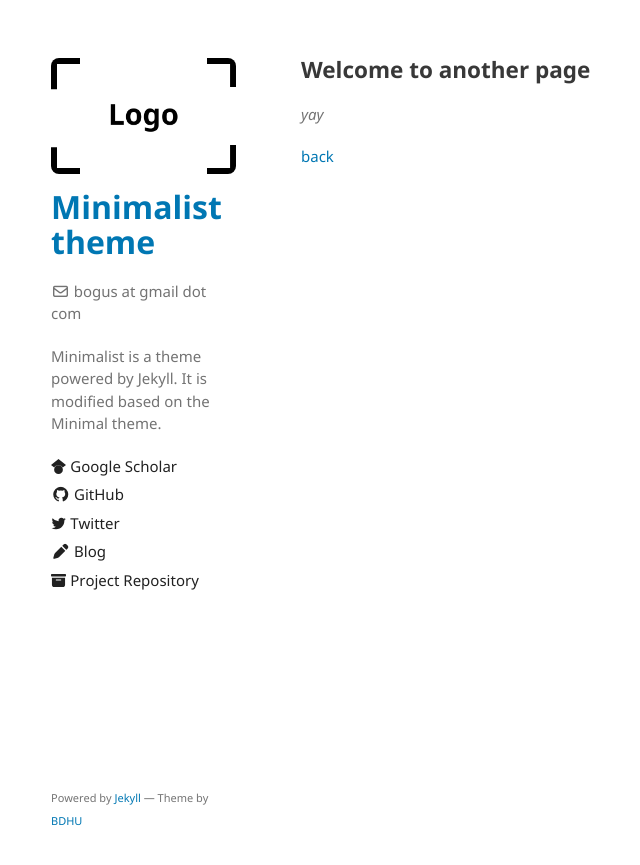
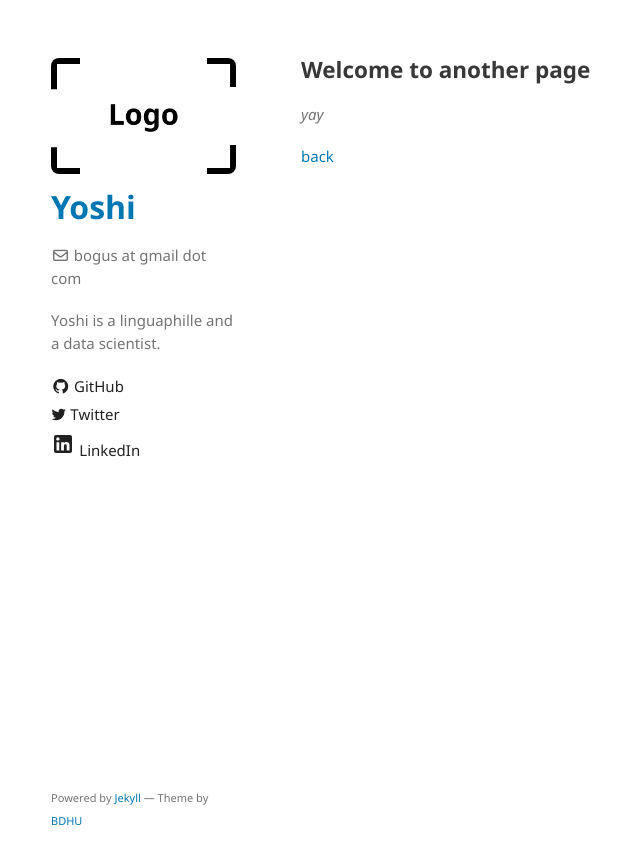
Before and after one commit to BDHU/minimalist, a Jekyll site: the page built from another-page.md, in a window 1280 px wide. Shown: the top 865 px of the page, without its empty margins (159-799 px from the left). Built offline with Jekyll 4.4.1, drawn with Linux system fonts in a browser that asks for light colours; our own code applies the rules of GitHub Pages for plain Markdown files.

Commit message:
Update _config.yml

```diff
--- a/_config.yml
+++ b/_config.yml
@@ -1,9 +1,9 @@
-title: Minimalist theme
+title: Yoshi
 logo: /assets/img/logo.png
 email: bogus at gmail dot com
-description: Minimalist is a theme powered by Jekyll. It is modified based on the Minimal theme.
+description: Yoshi is a linguaphille and a data scientist.
 show_downloads: false
-google_analytics: G-ZLK2GHB055
+google_analytics: G-ZLK2GHB056
 color-scheme: auto
 plugins:
   - jekyll-sitemap
@@ -12,21 +12,15 @@ plugins:
 
 # You can find fonts from https://iconify.design or https://fontawesome.com. Below is just an example illustrating how to use custom icons
 sidebar:
-  - name: Google Scholar
-    icon: <svg xmlns="http://www.w3.org/2000/svg" aria-hidden="true" role="img" style="vertical-align:-0.125em;" width="1em" height="1em" preserveAspectRatio="xMidYMid meet" viewBox="0 0 24 24"><path d="M5.242 13.769L0 9.5L12 0l12 9.5l-5.242 4.269C17.548 11.249 14.978 9.5 12 9.5c-2.977 0-5.548 1.748-6.758 4.269zM12 10a7 7 0 1 0 0 14a7 7 0 0 0 0-14z" fill="currentColor"/></svg>
-    link: https://scholar.google.com/citations?user=zR6afi8AAAAJ
   - name: GitHub
     icon: <i class="fa-brands fa-github"></i>
-    link: https://github.com/BDHU
+    link: https://github.com/nonotoy
   - name: Twitter
     icon: <svg xmlns="http://www.w3.org/2000/svg" aria-hidden="true" role="img" style="vertical-align:-0.125em;" width="1em" height="1em" preserveAspectRatio="xMidYMid meet" viewBox="0 0 24 24"><g fill="none"><path d="M23.643 4.937c-.835.37-1.732.62-2.675.733a4.67 4.67 0 0 0 2.048-2.578a9.3 9.3 0 0 1-2.958 1.13a4.66 4.66 0 0 0-7.938 4.25a13.229 13.229 0 0 1-9.602-4.868c-.4.69-.63 1.49-.63 2.342A4.66 4.66 0 0 0 3.96 9.824a4.647 4.647 0 0 1-2.11-.583v.06a4.66 4.66 0 0 0 3.737 4.568a4.692 4.692 0 0 1-2.104.08a4.661 4.661 0 0 0 4.352 3.234a9.348 9.348 0 0 1-5.786 1.995a9.5 9.5 0 0 1-1.112-.065a13.175 13.175 0 0 0 7.14 2.093c8.57 0 13.255-7.098 13.255-13.254c0-.2-.005-.402-.014-.602a9.47 9.47 0 0 0 2.323-2.41l.002-.003z" fill="currentColor"/></g></svg>
-    link: https://twitter.com/BodunHu
-  - name: Blog
-    icon: <i class="fa-solid fa-pen"></i>
-    link: https://www.bodunhu.com/blog/
-  - name: Project Repository
-    icon: <svg xmlns="http://www.w3.org/2000/svg" aria-hidden="true" role="img" style="vertical-align:-0.125em;" width="1em" height="1em" preserveAspectRatio="xMidYMid meet" viewBox="0 0 16 16"><g fill="currentColor"><path d="M12.643 15C13.979 15 15 13.845 15 12.5V5H1v7.5C1 13.845 2.021 15 3.357 15h9.286zM5.5 7h5a.5.5 0 0 1 0 1h-5a.5.5 0 0 1 0-1zM.8 1a.8.8 0 0 0-.8.8V3a.8.8 0 0 0 .8.8h14.4A.8.8 0 0 0 16 3V1.8a.8.8 0 0 0-.8-.8H.8z"/></g></svg>
-    link: https://github.com/BDHU/minimalist
+    link: https://twitter.com/nonotoy01
+  - name: LinkedIn
+    icon: <svg xmlns="http://www.w3.org/2000/svg" width="24" height="24" viewBox="0 0 24 24"><path fill="currentColor" d="M19 3a2 2 0 0 1 2 2v14a2 2 0 0 1-2 2H5a2 2 0 0 1-2-2V5a2 2 0 0 1 2-2h14m-.5 15.5v-5.3a3.26 3.26 0 0 0-3.26-3.26c-.85 0-1.84.52-2.32 1.3v-1.11h-2.79v8.37h2.79v-4.93c0-.77.62-1.4 1.39-1.4a1.4 1.4 0 0 1 1.4 1.4v4.93h2.79M6.88 8.56a1.68 1.68 0 0 0 1.68-1.68c0-.93-.75-1.69-1.68-1.69a1.69 1.69 0 0 0-1.69 1.69c0 .93.76 1.68 1.69 1.68m1.39 9.94v-8.37H5.5v8.37h2.77Z"/></svg>
+    link: https://www.linkedin.com/in/yoshifumi-hanada/
 
 # https://github.com/github/pages-gem/issues/399#issuecomment-301827749
 # When running locally, we run into the following error —
```
